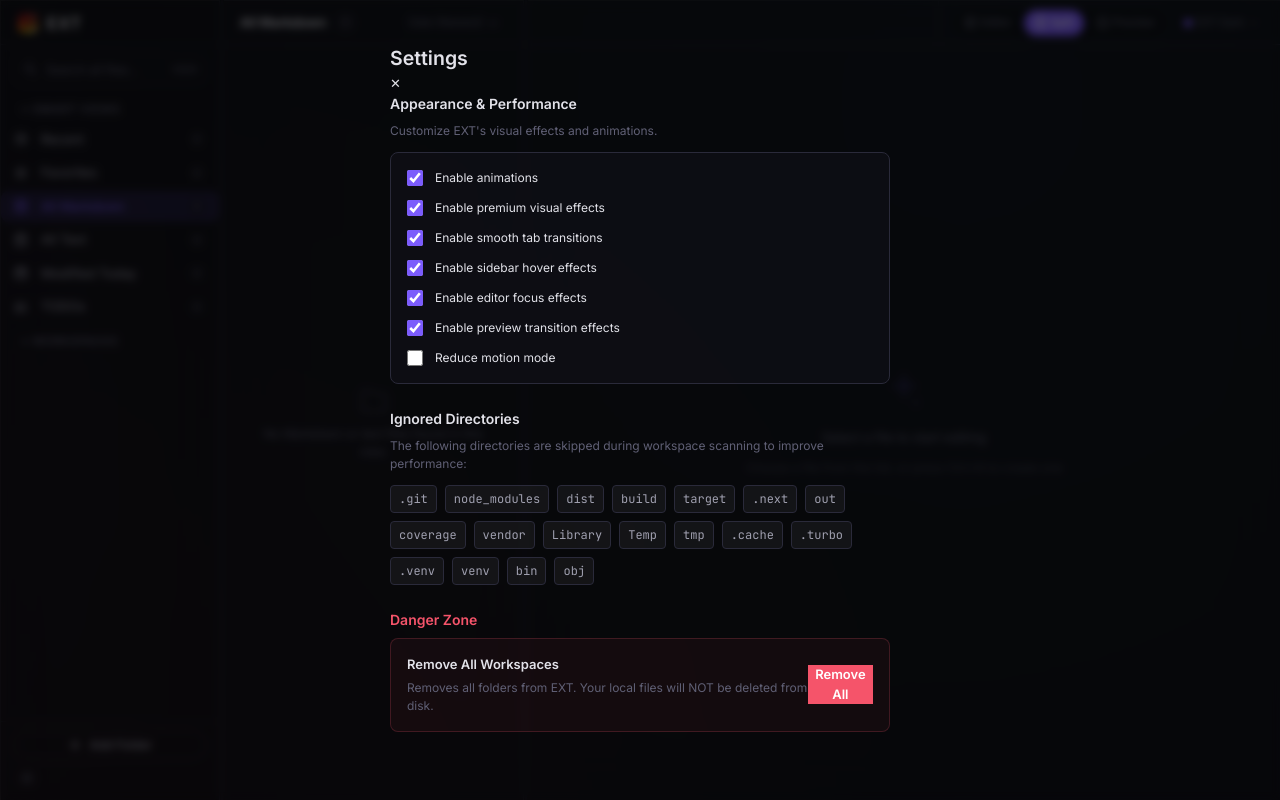
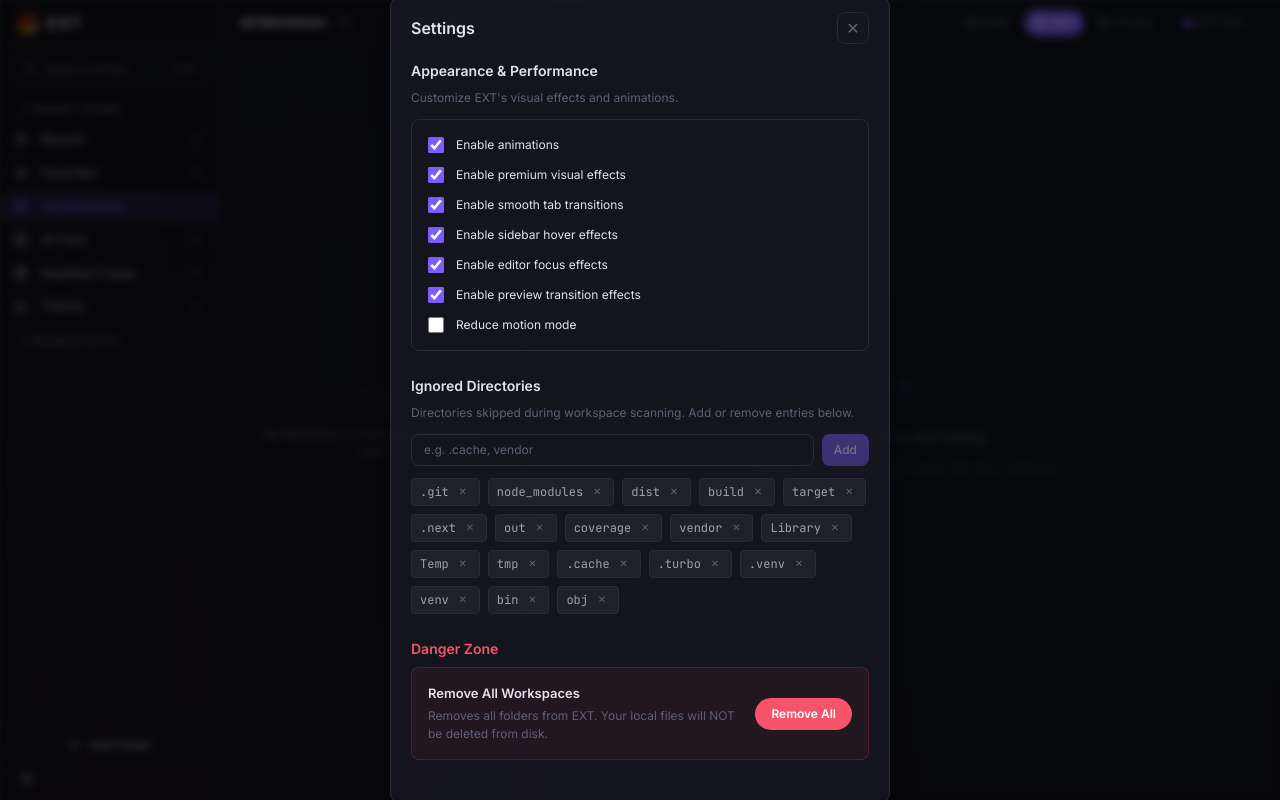
Before and after one commit to danyalahmed1995/EXT, a React (Vite) app: page / in a window 1280 px wide. Both pictures are taken after a click on the button "Settings". Built offline with nearby package versions, Linux system fonts and the light colour scheme.

Commit message:
feat: make ignored dirs editable in settings, sync to Rust backend, fix modal styling

```diff
--- a/src/components/settings/SettingsModal.css
+++ b/src/components/settings/SettingsModal.css
@@ -1,6 +1,75 @@
 .settings-modal {
+	background: var(--color-surface-elevated);
+	border: 1px solid var(--color-border);
+	border-radius: var(--radius-lg);
+	box-shadow: var(--shadow-elevated);
 	max-width: 500px;
 	width: 90%;
+	animation: modal-slide-in 200ms ease;
+}
+
+@keyframes modal-slide-in {
+	from {
+		transform: translateY(-12px);
+		opacity: 0;
+	}
+	to {
+		transform: translateY(0);
+		opacity: 1;
+	}
+}
+
+.settings-modal .modal-header {
+	display: flex;
+	align-items: center;
+	justify-content: space-between;
+	padding: 16px 20px 0 20px;
+}
+
+.settings-modal .modal-header h2 {
+	margin: 0;
+	font-size: var(--font-size-xl);
+	color: var(--color-text-primary);
+}
+
+.settings-modal .modal-body {
+	padding: 16px 20px 20px 20px;
+}
+
+.settings-modal .icon-btn {
+	background: transparent;
+	border: 1px solid var(--color-border);
+	border-radius: var(--radius-md);
+	color: var(--color-text-muted);
+	width: 32px;
+	height: 32px;
+	display: flex;
+	align-items: center;
+	justify-content: center;
+	cursor: pointer;
+	font-size: 16px;
+	transition: all var(--transition-fast);
+}
+
+.settings-modal .icon-btn:hover {
+	color: var(--color-text-primary);
+	border-color: var(--color-text-muted);
+}
+
+.settings-modal .btn {
+	display: inline-flex;
+	align-items: center;
+	justify-content: center;
+	height: 32px;
+	padding: 0 var(--space-lg);
+	border-radius: var(--radius-pill);
+	font-family: var(--font-ui);
+	font-size: var(--font-size-sm);
+	font-weight: var(--font-weight-medium);
+	line-height: 1;
+	cursor: pointer;
+	transition: all var(--transition-fast);
+	border: none;
 }
 
 .settings-section {
@@ -50,6 +119,55 @@
 	font-size: var(--font-size-sm);
 }
 
+.ignored-dirs-input-row {
+	display: flex;
+	gap: 8px;
+	margin-bottom: 12px;
+}
+
+.ignored-dirs-input {
+	flex: 1;
+	height: 32px;
+	padding: 0 var(--space-md);
+	background: var(--color-surface);
+	border: 1px solid var(--color-border);
+	border-radius: var(--radius-md);
+	color: var(--color-text-primary);
+	font-family: var(--font-ui);
+	font-size: var(--font-size-sm);
+	outline: none;
+	transition: border-color var(--transition-fast);
+}
+
+.ignored-dirs-input:focus {
+	border-color: var(--color-accent);
+}
+
+.ignored-dirs-input::placeholder {
+	color: var(--color-text-muted);
+}
+
+.settings-modal .btn-add-dir {
+	height: 32px;
+	padding: 0 12px;
+	background: var(--color-accent);
+	color: #fff;
+	font-size: var(--font-size-sm);
+	font-weight: var(--font-weight-medium);
+	border-radius: var(--radius-md);
+	white-space: nowrap;
+	flex-shrink: 0;
+}
+
+.settings-modal .btn-add-dir:hover {
+	background: var(--color-accent-hover);
+}
+
+.settings-modal .btn-add-dir:disabled {
+	opacity: 0.4;
+	cursor: not-allowed;
+}
+
 .ignored-dirs-list {
 	display: flex;
 	flex-wrap: wrap;
@@ -57,6 +175,9 @@
 }
 
 .ignored-dir-badge {
+	display: inline-flex;
+	align-items: center;
+	gap: 6px;
 	background: rgba(255, 255, 255, 0.05);
 	border: 1px solid var(--color-border);
 	color: var(--color-text-secondary);
@@ -64,6 +185,28 @@
 	border-radius: var(--radius-sm);
 	font-family: var(--font-mono);
 	font-size: 12px;
+}
+
+.ignored-dir-remove {
+	display: inline-flex;
+	align-items: center;
+	justify-content: center;
+	width: 16px;
+	height: 16px;
+	padding: 0;
+	background: transparent;
+	border: none;
+	color: var(--color-text-muted);
+	cursor: pointer;
+	font-size: 10px;
+	line-height: 1;
+	border-radius: 50%;
+	transition: all var(--transition-fast);
+}
+
+.ignored-dir-remove:hover {
+	background: var(--color-error);
+	color: #fff;
 }
 
 .danger-zone h3 {
@@ -89,13 +232,15 @@
 	margin: 0;
 }
 
-.btn-danger {
+.settings-modal .btn-danger {
 	background: var(--color-error);
 	color: #fff;
-  border: none;
 	font-weight: bold;
+	flex-shrink: 0;
+	white-space: nowrap;
+	margin-left: 16px;
 }
 
-.btn-danger:hover {
+.settings-modal .btn-danger:hover {
 	background: #ff6b80;
 }
--- a/src/components/settings/SettingsModal.tsx
+++ b/src/components/settings/SettingsModal.tsx
@@ -1,6 +1,6 @@
-import React from 'react';
-import './SettingsModal.css';
-import { AppearanceSettings } from '../../types';
+import React, { useState } from "react";
+import "./SettingsModal.css";
+import { AppearanceSettings } from "../../types";
 
 interface SettingsModalProps {
 	appearance: AppearanceSettings;
@@ -9,76 +9,196 @@ interface SettingsModalProps {
 	onRemoveAllWorkspaces: () => void;
 }
 
-export const SettingsModal: React.FC<SettingsModalProps> = ({ appearance, onUpdateAppearance, onClose, onRemoveAllWorkspaces }) => {
-  const ignoredDirs = [
-    ".git", "node_modules", "dist", "build", "target", ".next", "out", "coverage", "vendor",
-    "Library", "Temp", "tmp", ".cache", ".turbo", ".venv", "venv", "bin", "obj"
-  ];
+export const SettingsModal: React.FC<SettingsModalProps> = ({
+	appearance,
+	onUpdateAppearance,
+	onClose,
+	onRemoveAllWorkspaces,
+}) => {
+	const [newDir, setNewDir] = useState("");
 
-  const handleToggle = (key: keyof AppearanceSettings) => {
+	const handleToggle = (
+		key: Exclude<keyof AppearanceSettings, "ignoredDirs">,
+	) => {
 		onUpdateAppearance({
 			...appearance,
-      [key]: !appearance[key]
+			[key]: !appearance[key],
 		});
+	};
+
+	const handleAddDir = () => {
+		const trimmed = newDir.trim();
+		if (!trimmed) return;
+		if (appearance.ignoredDirs.includes(trimmed)) return;
+		onUpdateAppearance({
+			...appearance,
+			ignoredDirs: [...appearance.ignoredDirs, trimmed],
+		});
+		setNewDir("");
+	};
+
+	const handleRemoveDir = (dir: string) => {
+		onUpdateAppearance({
+			...appearance,
+			ignoredDirs: appearance.ignoredDirs.filter((d) => d !== dir),
+		});
+	};
+
+	const handleKeyDown = (e: React.KeyboardEvent) => {
+		if (e.key === "Enter") {
+			handleAddDir();
+		}
 	};
 
 	return (
 		<div className="modal-overlay" onClick={onClose}>
-      <div className="modal-content settings-modal" onClick={e => e.stopPropagation()}>
+			<div
+				className="modal-content settings-modal"
+				onClick={(e) => e.stopPropagation()}
+			>
 				<div className="modal-header">
 					<h2>Settings</h2>
-          <button className="icon-btn" onClick={onClose} aria-label="Close">✕</button>
+					<button
+						className="icon-btn close-btn"
+						onClick={onClose}
+						aria-label="Close"
+					>
+						✕
+					</button>
 				</div>
 
 				<div className="modal-body">
 					<section className="settings-section">
 						<h3>Appearance & Performance</h3>
-            <p className="settings-desc">Customize EXT's visual effects and animations.</p>
+						<p className="settings-desc">
+							Customize EXT's visual effects and animations.
+						</p>
 
 						<div className="settings-toggles">
 							<label className="settings-toggle">
-                <input type="checkbox" checked={appearance.animations} onChange={() => handleToggle('animations')} />
-                <span className="toggle-label">Enable animations</span>
+								<input
+									type="checkbox"
+									checked={appearance.animations}
+									onChange={() => handleToggle("animations")}
+								/>
+								<span className="toggle-label">
+									Enable animations
+								</span>
 							</label>
 
 							<label className="settings-toggle">
-                <input type="checkbox" checked={appearance.premiumEffects} onChange={() => handleToggle('premiumEffects')} />
-                <span className="toggle-label">Enable premium visual effects</span>
+								<input
+									type="checkbox"
+									checked={appearance.premiumEffects}
+									onChange={() =>
+										handleToggle("premiumEffects")
+									}
+								/>
+								<span className="toggle-label">
+									Enable premium visual effects
+								</span>
 							</label>
 
 							<label className="settings-toggle">
-                <input type="checkbox" checked={appearance.smoothTabs} onChange={() => handleToggle('smoothTabs')} />
-                <span className="toggle-label">Enable smooth tab transitions</span>
+								<input
+									type="checkbox"
+									checked={appearance.smoothTabs}
+									onChange={() => handleToggle("smoothTabs")}
+								/>
+								<span className="toggle-label">
+									Enable smooth tab transitions
+								</span>
 							</label>
 
 							<label className="settings-toggle">
-                <input type="checkbox" checked={appearance.sidebarHover} onChange={() => handleToggle('sidebarHover')} />
-                <span className="toggle-label">Enable sidebar hover effects</span>
+								<input
+									type="checkbox"
+									checked={appearance.sidebarHover}
+									onChange={() =>
+										handleToggle("sidebarHover")
+									}
+								/>
+								<span className="toggle-label">
+									Enable sidebar hover effects
+								</span>
 							</label>
 
 							<label className="settings-toggle">
-                <input type="checkbox" checked={appearance.editorFocus} onChange={() => handleToggle('editorFocus')} />
-                <span className="toggle-label">Enable editor focus effects</span>
+								<input
+									type="checkbox"
+									checked={appearance.editorFocus}
+									onChange={() => handleToggle("editorFocus")}
+								/>
+								<span className="toggle-label">
+									Enable editor focus effects
+								</span>
 							</label>
 
 							<label className="settings-toggle">
-                <input type="checkbox" checked={appearance.previewTransitions} onChange={() => handleToggle('previewTransitions')} />
-                <span className="toggle-label">Enable preview transition effects</span>
+								<input
+									type="checkbox"
+									checked={appearance.previewTransitions}
+									onChange={() =>
+										handleToggle("previewTransitions")
+									}
+								/>
+								<span className="toggle-label">
+									Enable preview transition effects
+								</span>
 							</label>
 
 							<label className="settings-toggle">
-                <input type="checkbox" checked={appearance.reduceMotion} onChange={() => handleToggle('reduceMotion')} />
-                <span className="toggle-label">Reduce motion mode</span>
+								<input
+									type="checkbox"
+									checked={appearance.reduceMotion}
+									onChange={() =>
+										handleToggle("reduceMotion")
+									}
+								/>
+								<span className="toggle-label">
+									Reduce motion mode
+								</span>
 							</label>
 						</div>
 					</section>
 
 					<section className="settings-section">
 						<h3>Ignored Directories</h3>
-            <p className="settings-desc">The following directories are skipped during workspace scanning to improve performance:</p>
+						<p className="settings-desc">
+							Directories skipped during workspace scanning.
+							Add or remove entries below.
+						</p>
+
+						<div className="ignored-dirs-input-row">
+							<input
+								className="ignored-dirs-input"
+								type="text"
+								value={newDir}
+								onChange={(e) => setNewDir(e.target.value)}
+								onKeyDown={handleKeyDown}
+								placeholder="e.g. .cache, vendor"
+							/>
+							<button
+								className="btn btn-add-dir"
+								onClick={handleAddDir}
+								disabled={!newDir.trim()}
+							>
+								Add
+							</button>
+						</div>
+
 						<div className="ignored-dirs-list">
-              {ignoredDirs.map(dir => (
-                <span key={dir} className="ignored-dir-badge">{dir}</span>
+							{appearance.ignoredDirs.map((dir) => (
+								<span key={dir} className="ignored-dir-badge">
+									{dir}
+									<button
+										className="ignored-dir-remove"
+										onClick={() => handleRemoveDir(dir)}
+										aria-label={`Remove ${dir}`}
+									>
+										✕
+									</button>
+								</span>
 							))}
 						</div>
 					</section>
@@ -88,14 +208,24 @@ export const SettingsModal: React.FC<SettingsModalProps> = ({ appearance, onUpda
 						<div className="danger-action">
 							<div>
 								<h4>Remove All Workspaces</h4>
-                <p className="settings-desc">Removes all folders from EXT. Your local files will NOT be deleted from disk.</p>
+								<p className="settings-desc">
+									Removes all folders from EXT. Your local
+									files will NOT be deleted from disk.
+								</p>
 							</div>
-              <button className="btn btn-danger" onClick={() => {
-                if (window.confirm('Are you sure you want to remove all workspaces from EXT?')) {
+							<button
+								className="btn btn-danger"
+								onClick={() => {
+									if (
+										window.confirm(
+											"Are you sure you want to remove all workspaces from EXT?",
+										)
+									) {
 										onRemoveAllWorkspaces();
 										onClose();
 									}
-              }}>
+								}}
+							>
 								Remove All
 							</button>
 						</div>
--- a/src/hooks/useAppLogic.ts
+++ b/src/hooks/useAppLogic.ts
@@ -1,4 +1,4 @@
-import { useState, useCallback, useEffect, useMemo } from 'react';
+import { useState, useCallback, useEffect, useMemo, useRef } from 'react';
 import { ViewMode, EditorTab } from '../components/editor/EditorPanel';
 import { ContextMenuItem } from '../components/context-menu/ContextMenu';
 import { Workspace, FileItem, SortMode, AppearanceSettings } from '../types';
@@ -23,6 +23,27 @@ export function useAppLogic() {
   const [selectedFiles, setSelectedFiles] = useState<Set<string>>(new Set());
   const [selectedWorkspaces, setSelectedWorkspaces] = useState<Set<string>>(new Set());
 
+  const defaultIgnoredDirs = [
+    ".git",
+    "node_modules",
+    "dist",
+    "build",
+    "target",
+    ".next",
+    "out",
+    "coverage",
+    "vendor",
+    "Library",
+    "Temp",
+    "tmp",
+    ".cache",
+    ".turbo",
+    ".venv",
+    "venv",
+    "bin",
+    "obj",
+  ];
+
   // Settings State
   const [appearance, setAppearance] = useState<AppearanceSettings>({
     animations: true,
@@ -32,7 +53,11 @@ export function useAppLogic() {
     editorFocus: true,
     previewTransitions: true,
     reduceMotion: false,
+    ignoredDirs: defaultIgnoredDirs,
   });
+
+  const appearanceRef = useRef(appearance);
+  appearanceRef.current = appearance;
 
   // UI State
   const [searchQuery, setSearchQuery] = useState('');
@@ -90,8 +115,12 @@ export function useAppLogic() {
           editorFocus: true,
           previewTransitions: true,
           reduceMotion: window.matchMedia ? window.matchMedia('(prefers-reduced-motion: reduce)').matches : false,
+          ignoredDirs: defaultIgnoredDirs,
         };
         const storedAppearance: AppearanceSettings = JSON.parse(localStorage.getItem('ext_appearance') || 'null') || defaultAppearance;
+        if (!storedAppearance.ignoredDirs || !Array.isArray(storedAppearance.ignoredDirs)) {
+          storedAppearance.ignoredDirs = defaultIgnoredDirs;
+        }
 
         setWorkspaces(storedWorkspaces);
         setSortMode(storedSortMode);
@@ -108,8 +137,8 @@ export function useAppLogic() {
                 path: ws.path,
                 workspaceId: ws.id,
                 workspaceName: ws.name,
+                ignoredDirs: appearanceRef.current.ignoredDirs,
               });
-
               // Apply favorite status
               const scannedWithFavs = result.files.map(f => ({
                 ...f,
@@ -488,6 +517,7 @@ export function useAppLogic() {
         path: selectedPath,
         workspaceId: newId,
         workspaceName: name,
+        ignoredDirs: appearanceRef.current.ignoredDirs,
       });
 
       const newWorkspace: Workspace = {
@@ -515,6 +545,7 @@ export function useAppLogic() {
         path: selectedPath,
         workspaceId: newId,
         workspaceName: name,
+        ignoredDirs: appearanceRef.current.ignoredDirs,
       });
 
       const newWorkspace: Workspace = {
@@ -1080,8 +1111,8 @@ export function useAppLogic() {
               path: ws.path,
               workspaceId: ws.id,
               workspaceName: ws.name,
-            });
-            const scannedWithFavs = result.files.map(f => ({
+              ignoredDirs: appearanceRef.current.ignoredDirs,
+            });            const scannedWithFavs = result.files.map(f => ({
               ...f,
               isFavorite: storedFavs.includes(f.id) || storedFavs.includes(f.relativePath),
             }));
--- a/src/types.ts
+++ b/src/types.ts
@@ -30,4 +30,5 @@ export interface AppearanceSettings {
   editorFocus: boolean;
   previewTransitions: boolean;
   reduceMotion: boolean;
+  ignoredDirs: string[];
 }
```
Also changed, not shown: src/icons/icons.tsx (+10 -2 lines), 1 other file (tests, documents, lock files or other folders). Lines whose indentation alone changed are shown as unchanged.
